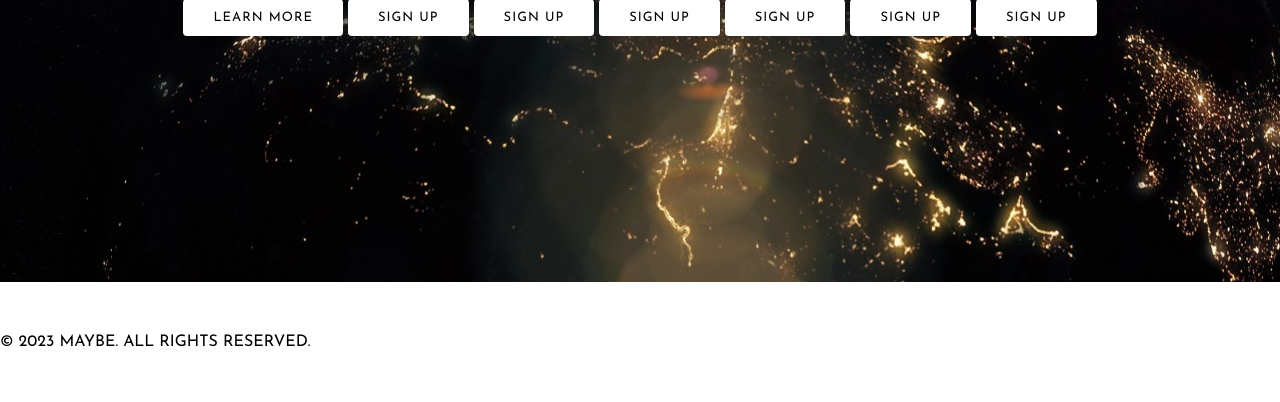
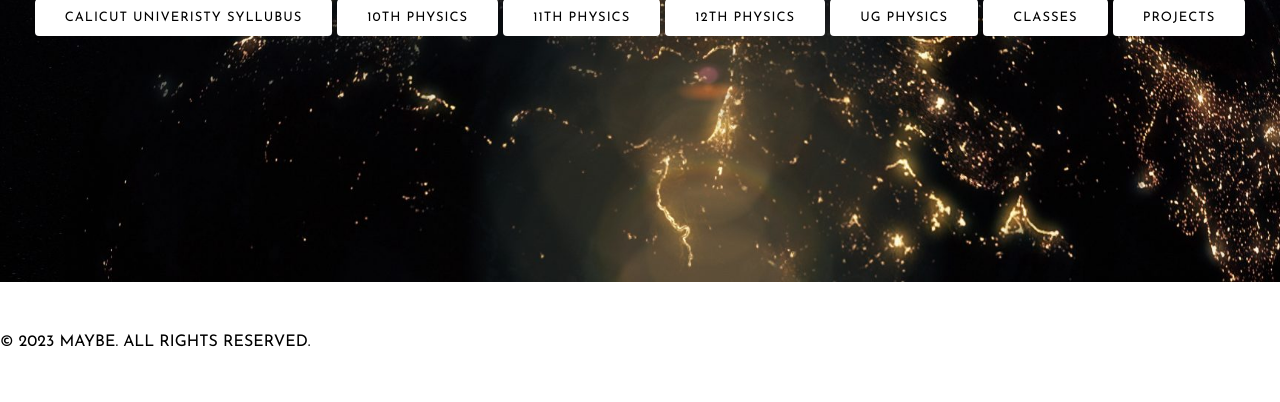
Before and after one commit to SABIN-T/SABZONE, a plain HTML site: page index.html in a window 1280 px wide. Shown: the part 518-920 px from the top of the page. Drawn offline with nearby package versions, Linux system fonts and the light colour scheme.

Commit message:
Update index.html

```diff
--- a/index.html
+++ b/index.html
@@ -31,13 +31,13 @@
                 <h3>Hello Friends</h3>
                 <h1>Welcome<span class="change_content"></span></h1>
                 <p>"MAKE SOME DESICSION"</p>
-                <a href="#" class="btnone">learn more</a>
-                <a href="#" class="btntwo">sign up</a>
-		<a href="#" class="btntwo">sign up</a>
-		<a href="#" class="btntwo">sign up</a>
-		<a href="#" class="btntwo">sign up</a>
-		<a href="#" class="btntwo">sign up</a>
-		<a href="#" class="btntwo">sign up</a>
+                <a href="#" class="btnone">CALICUT UNIVERISTY SYLLUBUS</a>
+                <a href="#" class="btntwo">10TH PHYSICS</a>
+		<a href="#" class="btntwo">11TH PHYSICS</a>
+		<a href="#" class="btntwo">12TH PHYSICS</a>
+		<a href="#" class="btntwo">UG PHYSICS</a>
+		<a href="#" class="btntwo">CLASSES</a>
+		<a href="#" class="btntwo">PROJECTS</a>
             </section>
         </main>
     </header>
```
